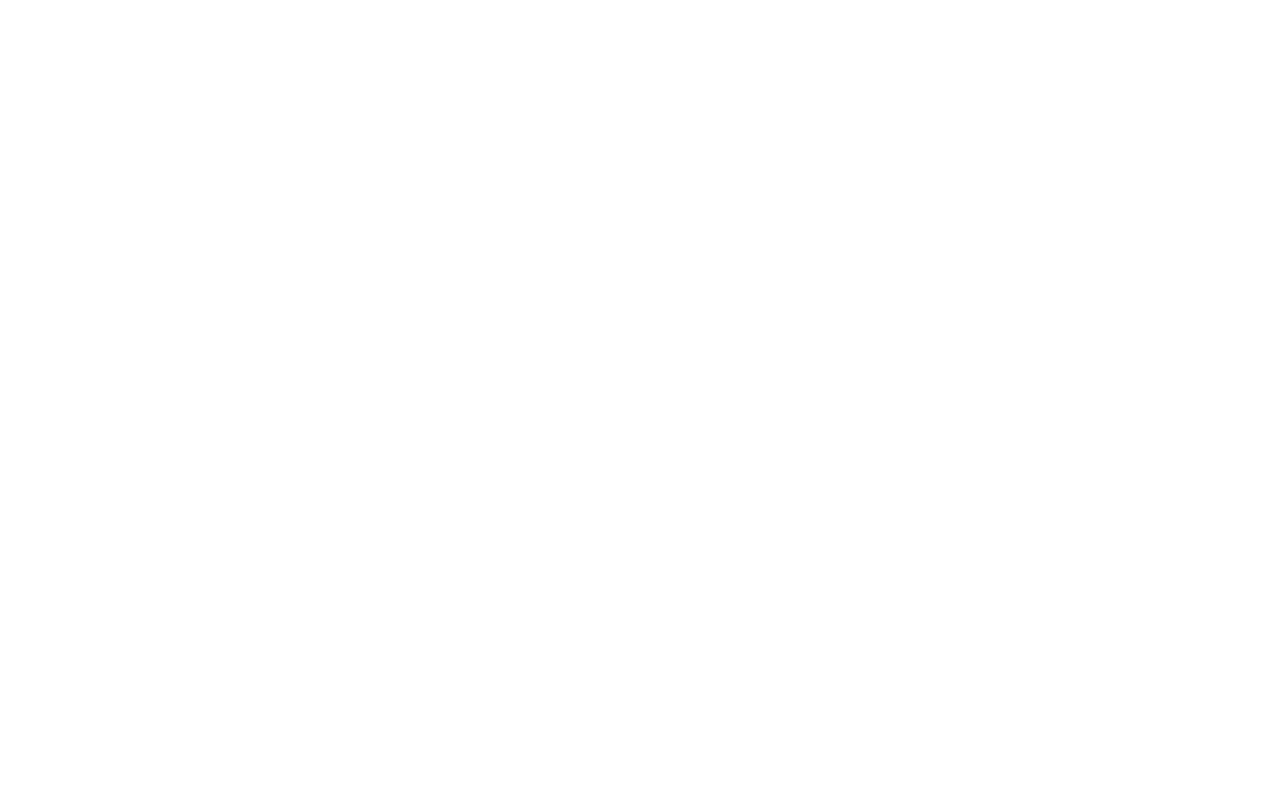
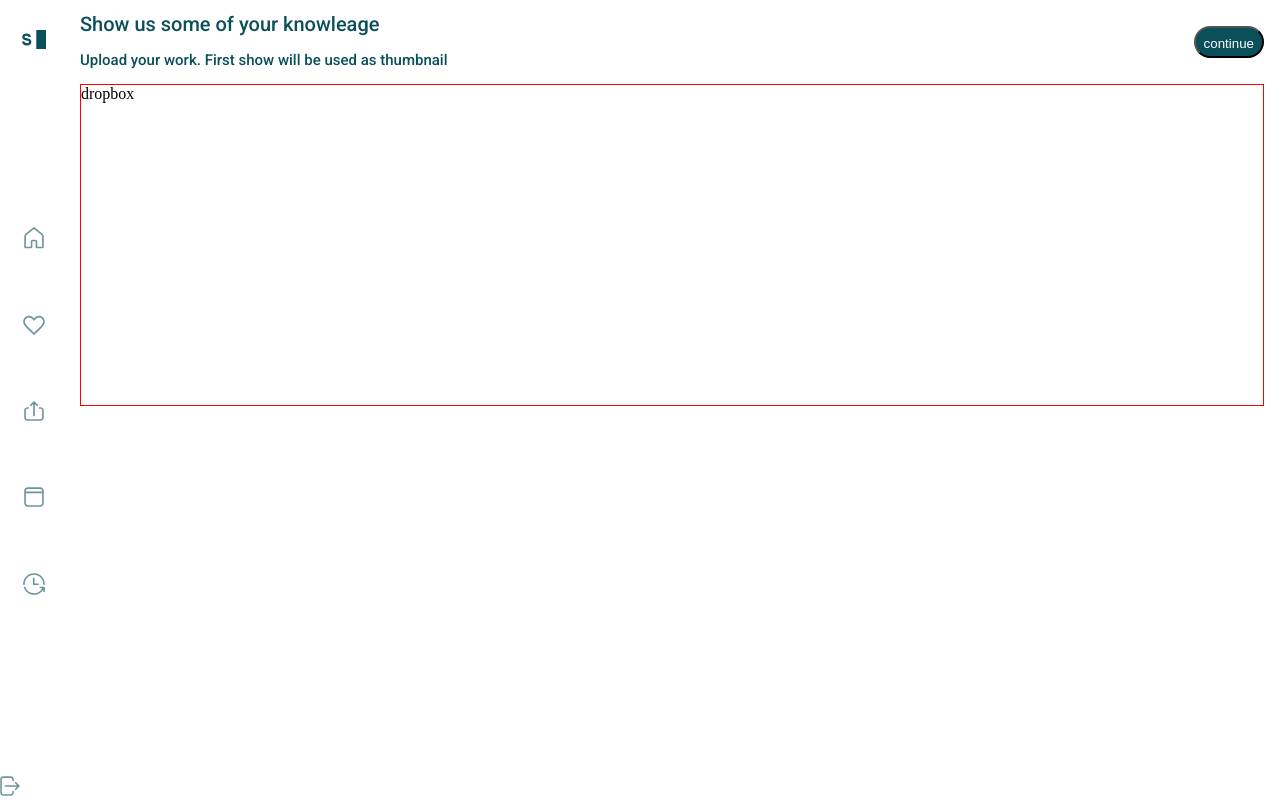
Before and after one commit to skygate/sky-lectures, a React (Create React App) app in the folder frontend/: page /Upload in a window 1280 px wide. Before the commit this address had no page. Built offline with nearby package versions, Linux system fonts and the light colour scheme.

Commit message:
initial commit, work in progress

```diff
--- a/frontend/src/components/Inputs/Inputs.module.scss
+++ b/frontend/src/components/Inputs/Inputs.module.scss
@@ -6,16 +6,21 @@
   border: 1px solid #cedcde;
   border-radius: 25px;
 }
-.container-input {
+.container_input {
   border: 0;
+  width: 100%;
 }
-.container-input::placeholder {
+.container_input::placeholder {
   padding-left: 0.4rem;
   color: #6d959c;
+  overflow: visible;
 }
-.container-input:focus {
+.container_input:focus {
   outline-width: 0;
 }
-.container-eye {
+.container_eye {
   padding-right: 0.4rem;
 }
+.eye {
+  background: red;
+}
--- a/frontend/src/components/Inputs/PasswordInput.tsx
+++ b/frontend/src/components/Inputs/PasswordInput.tsx
@@ -18,11 +18,11 @@
           placeholder={props.placeholder ? props.placeholder : "Password"}
           value={props.value}
           onChange={props.onChange}
-          className={styles["container-input"]}
+          className={styles["container_input"]}
         />
         <div>
           <img
-            className="container-eye"
+            className="container_eye"
             draggable="false"
             src={eye}
             onClick={() => setPasswordShown(!passwordShown)}
--- a/frontend/src/components/Inputs/TextInput.tsx
+++ b/frontend/src/components/Inputs/TextInput.tsx
@@ -13,7 +13,7 @@
           placeholder={props.placeholder}
           value={props.value}
           onChange={props.onChange}
-          className={styles["container-input"]}
+          className={`${styles.container_input} ${styles.eye}`}
         />
       </div>
     </div>
--- a/frontend/src/index.tsx
+++ b/frontend/src/index.tsx
@@ -3,6 +3,7 @@
 import Player from "./screens/Player/Player";
 import SignUp from "./screens/SignUp/SingUp";
 import SignIn from "./screens/SignIn/SignIn";
+import UploadVideo from "./screens/UploadVideo/UploadVideo";
 import App from "./App";
 import { store } from "./store/store";
 import { Provider } from "react-redux";
@@ -15,13 +16,13 @@
       <BrowserRouter>
         <Routes>
           <Route path="/" element={<App />} />
-          <Route path="/SignIn" element={<SignIn/>} />
-          <Route path="/SignUp" element={<SignUp/>} />
-          <Route path='/Player' element={<Player/>} />
+          <Route path="/SignIn" element={<SignIn />} />
+          <Route path="/SignUp" element={<SignUp />} />
+          <Route path="/Player" element={<Player />} />
+          <Route path="/Upload" element={<UploadVideo />} />
         </Routes>
       </BrowserRouter>
     </Provider>
-
   </React.StrictMode>,
   document.getElementById("root")
 );
--- /dev/null
+++ b/frontend/src/screens/UploadVideo/DescribeVideo.module.scss
@@ -0,0 +1,6 @@
+.content {
+}
+.thumbnail {
+  height: 30rem;
+  background: rgb(145, 4, 4);
+}
--- /dev/null
+++ b/frontend/src/screens/UploadVideo/DescribeVideo.tsx
@@ -0,0 +1,38 @@
+import styles from "./DescribeVideo.module.scss";
+import TextInput from "../../components/Inputs/TextInput";
+import { useFormik } from "formik";
+
+const DescribeVideo = () => {
+  const formik = useFormik({
+    initialValues: {
+      videoName: "",
+      videoDescription: "",
+    },
+
+    onSubmit: async (values) => {
+      console.log(values);
+    },
+  });
+  return (
+    <div className={styles["content"]}>
+      <div className={styles["thumbnail"]}></div>
+      <div>
+        <form>
+          <TextInput
+            placeholder="Name your work"
+            name="videoName"
+            value={formik.values.videoName}
+            onChange={formik.handleChange}
+          />
+          <TextInput
+            placeholder="Write something more about your work"
+            name="videoDescription"
+            value={formik.values.videoName}
+            onChange={formik.handleChange}
+          />
+        </form>
+      </div>
+    </div>
+  );
+};
+export default DescribeVideo;
--- /dev/null
+++ b/frontend/src/screens/UploadVideo/UploadVideo.module.scss
@@ -0,0 +1,37 @@
+.main-content {
+  margin-left: 5rem;
+  margin-right: 1rem;
+}
+.drag-drop {
+  border: 1px solid red;
+  height: 20rem;
+}
+.upload {
+  display: flex;
+  justify-content: space-between;
+  justify-items: center;
+  color: #0b4f5a;
+  font-family: Roboto;
+  h1 {
+    font-size: 20px;
+    font-weight: 500;
+    line-height: 23px;
+  }
+  p {
+    font-size: 15px;
+    font-weight: 400;
+
+    line-height: 18px;
+  }
+  button {
+    color: white;
+    background: #0b4f5a;
+    border-radius: 25px;
+    padding: 0.5rem;
+    height: 2rem;
+    outline: none;
+    display: block;
+    margin-top: auto;
+    margin-bottom: auto;
+  }
+}
--- /dev/null
+++ b/frontend/src/screens/UploadVideo/UploadVideo.tsx
@@ -0,0 +1,33 @@
+import Sidebar from "../../components/Sidebar/Sidebar";
+import styles from "./UploadVideo.module.scss";
+import { useState } from "react";
+import DescribeVideo from "./DescribeVideo";
+const UploadVideo = () => {
+  const [UploadStep, setUploadStep] = useState(0);
+  return (
+    <div>
+      <Sidebar />
+      <div className={styles["main-content"]}>
+        <div className={styles["upload"]}>
+          <div className={styles["upload-info"]}>
+            <h1>Show us some of your knowleage</h1>
+            <p>
+              {UploadStep === 0 &&
+                "Upload your work. First show will be used as thumbnail"}
+            </p>
+          </div>
+          <button onClick={() => setUploadStep(UploadStep + 1)}>
+            continue
+          </button>
+        </div>
+        {UploadStep === 0 && <div className={styles["drag-drop"]}>dropbox</div>}
+        {UploadStep === 1 && (
+          <div>
+            <DescribeVideo />
+          </div>
+        )}
+      </div>
+    </div>
+  );
+};
+export default UploadVideo;
```
